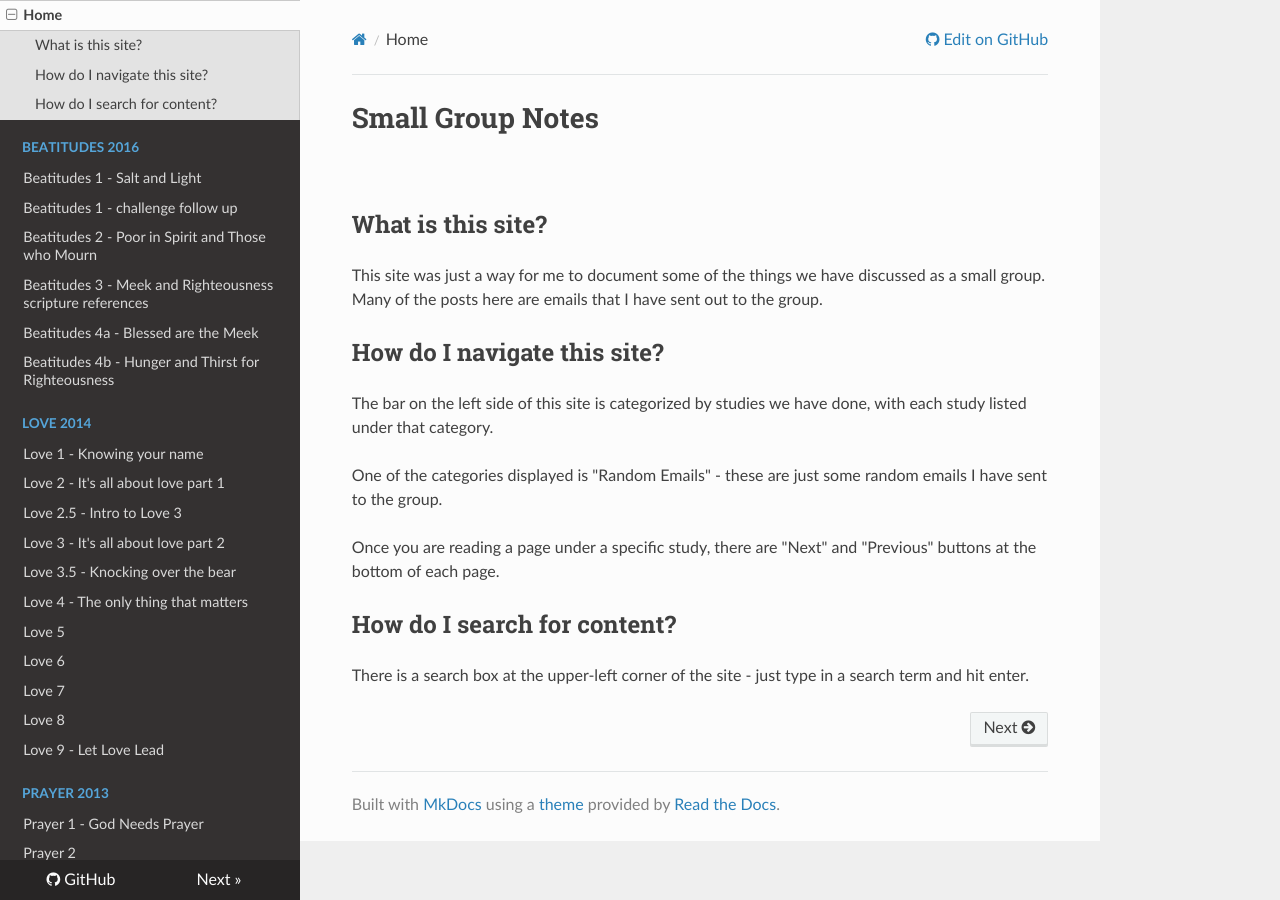
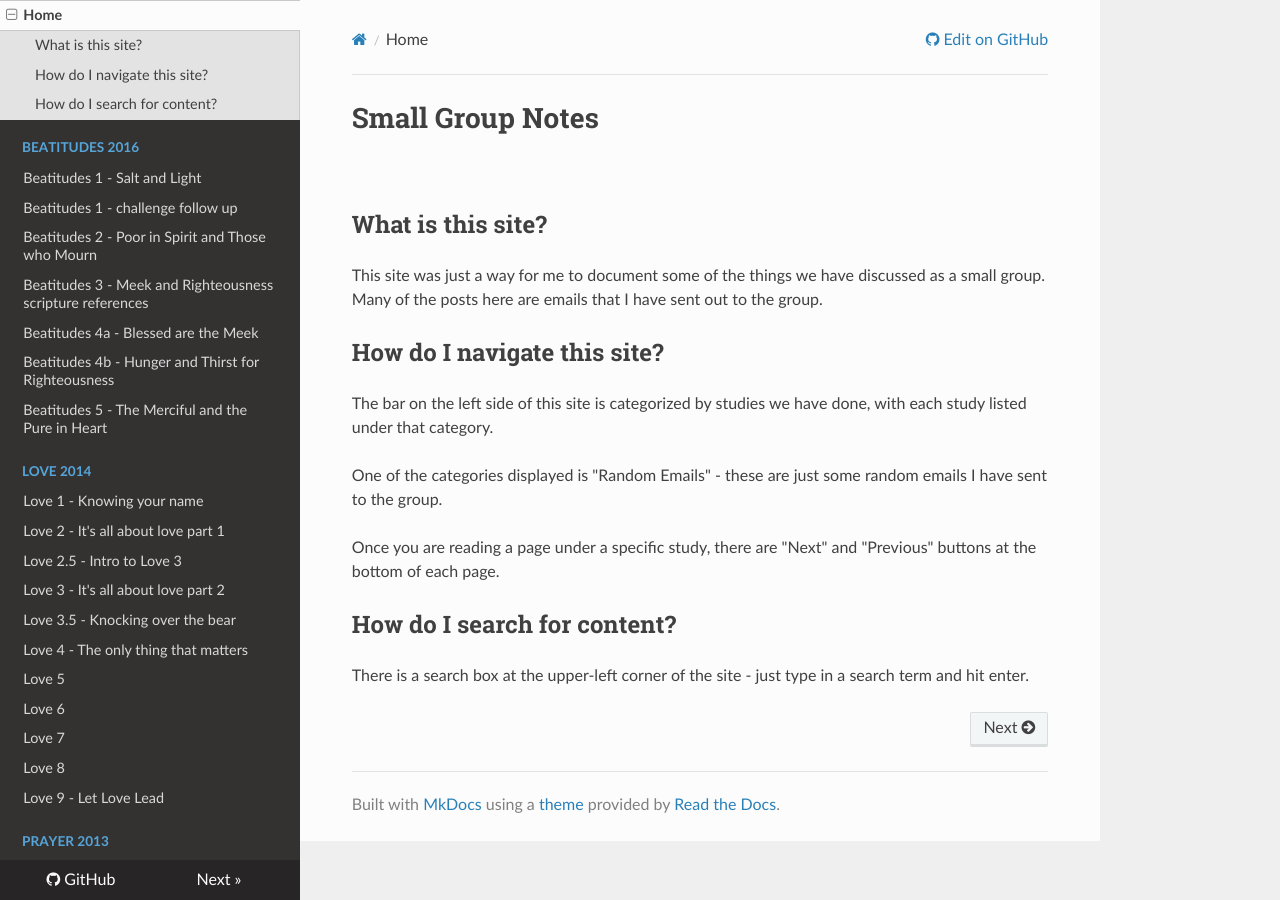
Before and after one commit to smallgroupnotes/smallgroupnotes.github.io, an MkDocs documentation site: the page built from docs/index.md, in a window 1280 px wide. Built offline with MkDocs 1.6.1, drawn with Linux system fonts in a browser that asks for light colours; nearby versions of some CDN libraries; old or Windows-style settings are respelled for this version of MkDocs.

Commit message:
Added new beatitude page

```diff
--- a/mkdocs.yml
+++ b/mkdocs.yml
@@ -22,6 +22,7 @@ pages:
     - Beatitudes 3 - Meek and Righteousness scripture references: beatitudes2016/03-meek-righteous-verses.md
     - Beatitudes 4a - Blessed are the Meek: beatitudes2016/4a-meek.md
     - Beatitudes 4b - Hunger and Thirst for Righteousness: beatitudes2016/4b-hunger-and-thirst.md
+    - Beatitudes 5 - The Merciful and the Pure in Heart: beatitudes2016/05-mercy-pure-heart.md
   - Love 2014:
     - Love 1 - Knowing your name: love2014/love1.md
     - Love 2 - It's all about love part 1: love2014/love2.md
```
